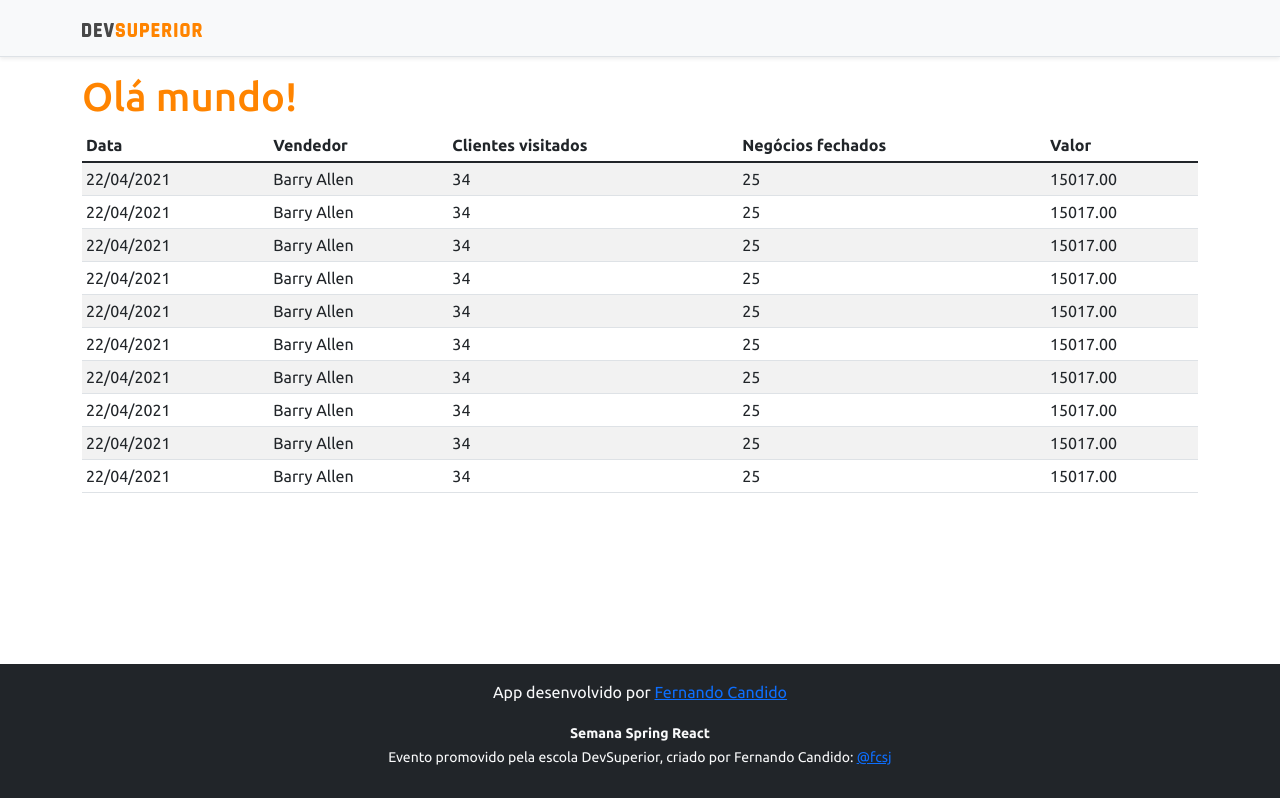
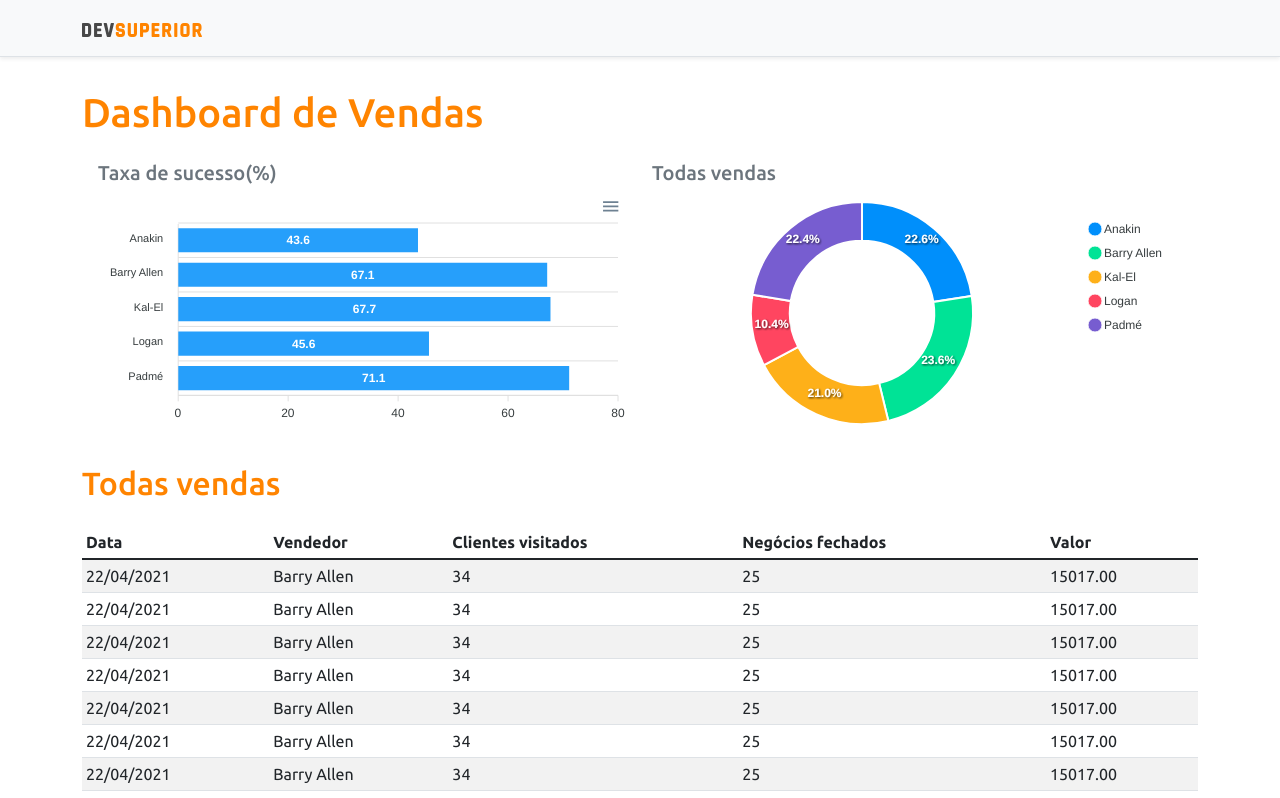
Before and after one commit to fernando-candido/projeto-sds5, a React (Create React App) app in the folder frontend/: page / in a window 1280 px wide. Shown: the top 798 px of the page. Built offline with nearby package versions, Linux system fonts and the light colour scheme.

Commit message:
Static charts

```diff
--- a/frontend/package.json
+++ b/frontend/package.json
@@ -11,8 +11,10 @@
     "@types/node": "^12.0.0",
     "@types/react": "^17.0.0",
     "@types/react-dom": "^17.0.0",
+    "apexcharts": "^3.29.0",
     "bootstrap": "^5.1.3",
     "react": "^17.0.2",
+    "react-apexcharts": "^1.3.9",
     "react-dom": "^17.0.2",
     "react-scripts": "4.0.3",
     "typescript": "^4.1.2",
--- a/frontend/src/App.tsx
+++ b/frontend/src/App.tsx
@@ -1,3 +1,5 @@
+import DonutChart from "components/DonutChart";
+import BarChart from "components/BarChart";
 import DataTable from "components/DataTable";
 import Footer from "components/Footer";
 import NavBar from "components/NavBar";
@@ -8,16 +10,27 @@
       <NavBar />
 
       <div className="container">
-        <h1 className="text-primary"> Olá mundo!</h1>
+        <h1 className="text-primary py-3">Dashboard de Vendas</h1>
 
-         <DataTable/>
+        <div className="row px-3">
+          <div className="col-sm-6">
+            <h5 className="text-centar text-secondary">Taxa de sucesso(%)</h5>
+            <BarChart />
+          </div>
+
+          <div className="col-sm-6">
+            <h5 className="text-centar text-secondary"> Todas vendas</h5>
+            <DonutChart />
+          </div>
+        </div>
+        <div className="py-3">
+          <h2 className="text-primary">Todas vendas</h2>
+        </div>
+
+        <DataTable />
       </div>
-
-      <Footer/>
-
+      <Footer />
     </>
-
-
   );
 }
 
--- /dev/null
+++ b/frontend/src/components/BarChart/index.tsx
@@ -0,0 +1,36 @@
+import Chart from 'react-apexcharts'
+const BarChart = () => {
+
+    const options = {
+        plotOptions: {
+            bar: {
+                horizontal: true,
+            }
+        },
+    };
+
+    const mockData = {
+        labels: {
+            categories: ['Anakin', 'Barry Allen', 'Kal-El', 'Logan', 'Padmé']
+        },
+        series: [
+            {
+                name: "% Sucesso",
+                data: [43.6, 67.1, 67.7, 45.6, 71.1]
+            }
+        ]
+    };
+
+    return (
+
+        <Chart
+            options ={{...options, xaxis: mockData.labels}}
+            series={mockData.series}
+            type = "bar"
+            height ="240"
+        />
+
+    );
+  };
+
+  export default BarChart;
--- /dev/null
+++ b/frontend/src/components/DonutChart/index.tsx
@@ -0,0 +1,28 @@
+import Chart from 'react-apexcharts'
+
+const DonutChart = () => {
+
+    const mockData = {
+        series: [477138, 499928, 444867, 220426, 473088],
+        labels: ['Anakin', 'Barry Allen', 'Kal-El', 'Logan', 'Padmé']
+    }
+
+    const options = {
+        legend: {
+            show: true
+        }
+    }
+
+    return (
+
+        <Chart
+            options ={{...options, labels: mockData.labels}}
+            series={mockData.series}
+            type = "donut"
+            height ="240"
+        />
+
+    );
+  };
+
+  export default DonutChart;
```
Also changed, not shown: 1 other file (tests, documents, lock files or other folders).
